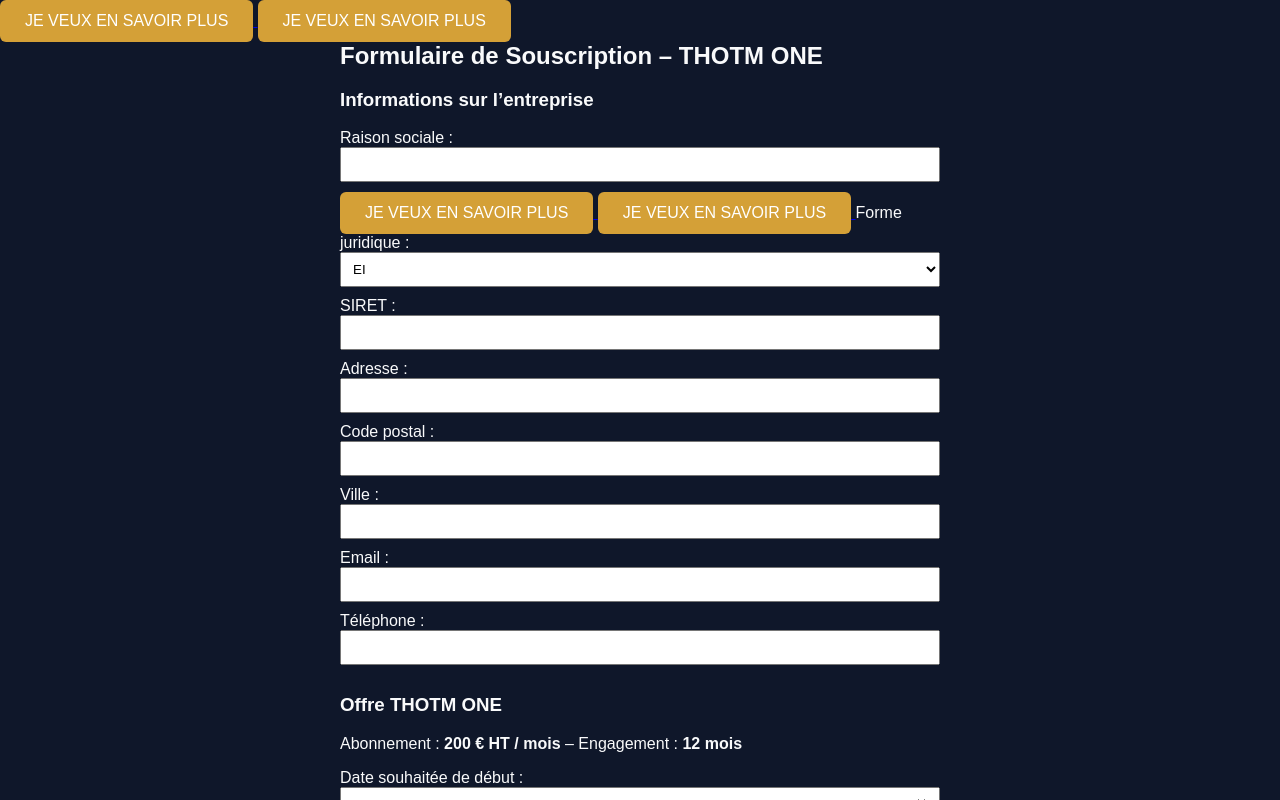
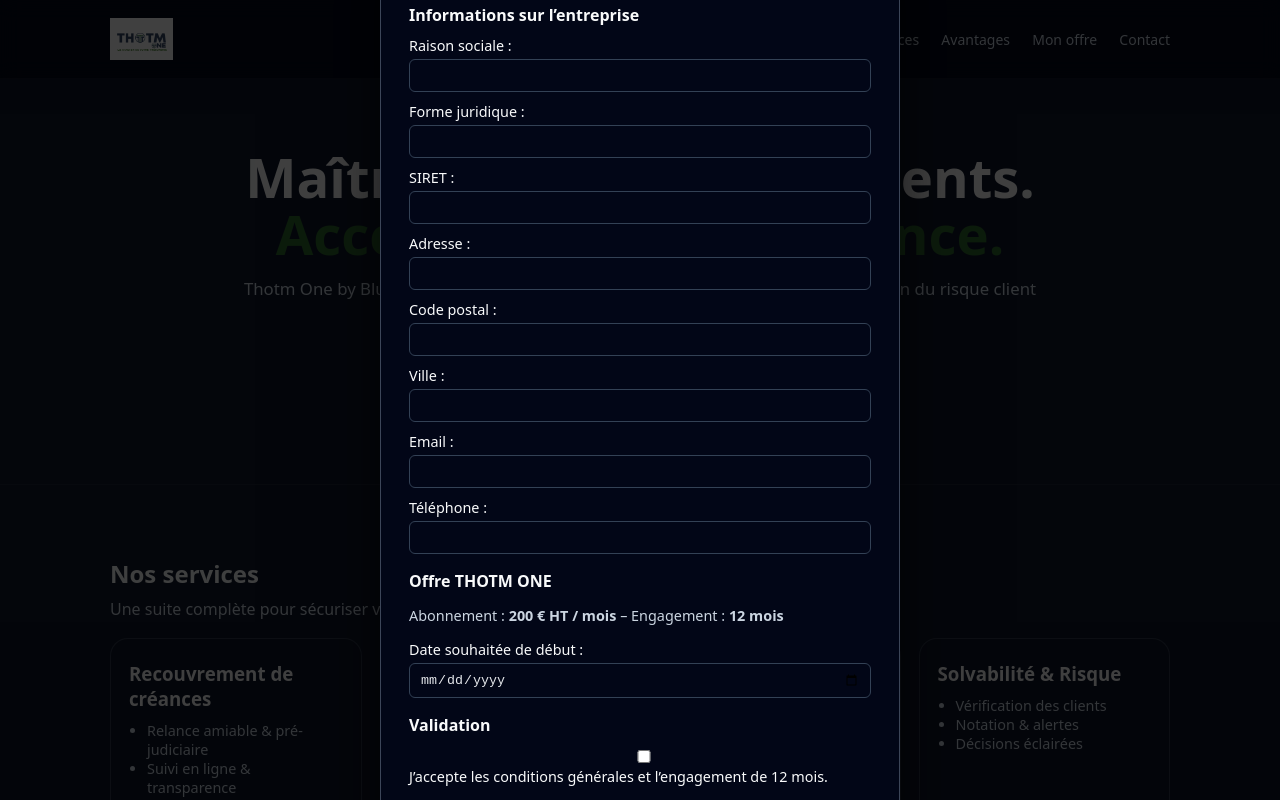
Before and after one commit to monzie185-glitch/thotmone-landing, a website: page index.html in a window 1280 px wide. Shown: the top 800 px of the page. Drawn offline with Linux system fonts and the light colour scheme.

Commit message:
Update index.html

```diff
--- a/index.html
+++ b/index.html
@@ -44,9 +44,8 @@
     @media(min-width:768px){.perks{grid-template-columns:repeat(2,1fr)}}
     .perk{background:rgba(15,23,42,0.9);border-radius:14px;padding:14px;border:1px solid rgba(148,163,184,0.25);font-size:0.95rem}
     .offers{grid-template-columns:repeat(1,1fr)}
-    @media(min-width:900px){.offers{grid-template-columns:repeat(3,1fr)}}
+    @media(min-width:900px){.offers{grid-template-columns:repeat(1,1fr)}}
     .offer{background:rgba(15,23,42,0.9);border-radius:18px;padding:18px;border:1px solid rgba(148,163,184,0.25);display:flex;flex-direction:column;gap:10px}
-    .offer.highlight{border-color:rgba(47,107,47,0.6);box-shadow:0 12px 30px rgba(47,107,47,0.25)}
     .offer p{color:var(--muted);font-size:0.95rem}
     .btn{display:inline-block;padding:12px 20px;border-radius:16px;text-decoration:none;font-weight:600;font-size:0.95rem;cursor:pointer;border:none}
     .btn.cta{background:var(--green);color:#fff;box-shadow:0 0 0 0 rgba(47,107,47,0.5);transition:box-shadow .2s ease,transform .06s ease,opacity .2s ease}
@@ -57,109 +56,83 @@
     .mail{color:#e5e7eb;text-decoration:none}
     .mail:hover{text-decoration:underline}
     footer{border-top:1px solid rgba(148,163,184,0.35);padding:24px 0;text-align:center;color:var(--muted);font-size:0.85rem}
+
+    /* Formulaire de souscription (overlay) */
+    .hidden{display:none}
+    .form-souscription{
+      position:fixed;
+      inset:0;
+      background:rgba(0,0,0,0.75);
+      display:flex;
+      align-items:center;
+      justify-content:center;
+      z-index:9999;
+    }
+    .form-souscription-inner{
+      background:#020617;
+      border-radius:16px;
+      padding:24px 28px;
+      max-width:520px;
+      width:90%;
+      color:#f9fafb;
+      box-shadow:0 20px 60px rgba(0,0,0,0.6);
+      position:relative;
+      border:1px solid rgba(148,163,184,0.4);
+    }
+    .form-souscription-inner h2{
+      margin-top:0;
+      margin-bottom:12px;
+    }
+    .form-souscription-inner h3{
+      margin-top:16px;
+      margin-bottom:8px;
+      font-size:1rem;
+    }
+    .form-souscription-inner label{
+      display:block;
+      margin-top:10px;
+      font-size:0.9rem;
+    }
+    .form-souscription-inner input,
+    .form-souscription-inner select{
+      width:100%;
+      padding:8px 10px;
+      margin-top:4px;
+      border-radius:6px;
+      border:1px solid #334155;
+      background:#020617;
+      color:#e5e7eb;
+    }
+    .form-souscription-inner p{
+      font-size:0.9rem;
+      color:var(--muted);
+    }
+    .form-souscription-inner button.btn-primary{
+      margin-top:18px;
+      width:100%;
+    }
+    .close-souscription{
+      position:absolute;
+      top:8px;
+      right:12px;
+      background:transparent;
+      border:none;
+      color:#e5e7eb;
+      font-size:20px;
+      cursor:pointer;
+    }
   </style>
 </head>
 <body>
-<a href="mailto:contact@thotmone.com">
-    <button style="
-        background:#d4a037;
-        color:white;
-        padding:12px 25px;
-        border:none;
-        border-radius:6px;
-        font-size:16px;
-        cursor:pointer;
-    ">
-        JE VEUX EN SAVOIR PLUS
-    </button>
-</a>
-<a href="mailto:contact@thotmone.com">
-    <button style="
-        background:#d4a037;
-        color:white;
-        padding:12px 25px;
-        border:none;
-        border-radius:6px;
-        font-size:16px;
-        cursor:pointer;
-    ">
-        JE VEUX EN SAVOIR PLUS
-    </button>
-</a>
-<form action="mailto:contact@thotmone.com" method="POST" enctype="text/plain" style="max-width:600px;margin:auto;font-family:Arial;">
-    <h2>Formulaire de Souscription – THOTM ONE</h2>
-
-    <h3>Informations sur l’entreprise</h3>
-    <label>Raison sociale :</label>
-    <input type="text" name="Raison sociale" required style="width:100%;padding:8px;margin-bottom:10px;">
-<a href="mailto:contact@thotmone.com">
-  <button style="background:#d4a037;color:white;padding:12px 25px;border:none;border-radius:6px;font-size:16px;cursor:pointer;">
-    JE VEUX EN SAVOIR PLUS
-  </button>
-</a>
-<a href="mailto:contact@thotmone.com">
-  <button style="background:#d4a037;color:white;padding:12px 25px;border:none;border-radius:6px;font-size:16px;cursor:pointer;">
-    JE VEUX EN SAVOIR PLUS
-  </button>
-</a>
-
-    <label>Forme juridique :</label>
-    <select name="Forme juridique" style="width:100%;padding:8px;margin-bottom:10px;">
-        <option>EI</option>
-        <option>SARL</option>
-        <option>SAS</option>
-        <option>SASU</option>
-        <option>EURL</option>
-        <option>Autre</option>
-    </select>
-
-    <label>SIRET :</label>
-    <input type="text" name="SIRET" style="width:100%;padding:8px;margin-bottom:10px;">
-
-    <label>Adresse :</label>
-    <input type="text" name="Adresse" style="width:100%;padding:8px;margin-bottom:10px;">
-
-    <label>Code postal :</label>
-    <input type="text" name="Code postal" style="width:100%;padding:8px;margin-bottom:10px;">
-
-    <label>Ville :</label>
-    <input type="text" name="Ville" style="width:100%;padding:8px;margin-bottom:10px;">
-
-    <label>Email :</label>
-    <input type="email" name="Email" required style="width:100%;padding:8px;margin-bottom:10px;">
-
-    <label>Téléphone :</label>
-    <input type="text" name="Téléphone" style="width:100%;padding:8px;margin-bottom:10px;">
-
-
-    <h3>Offre THOTM ONE</h3>
-    <p>Abonnement : <strong>200 € HT / mois</strong> – Engagement : <strong>12 mois</strong></p>
-
-    <label>Date souhaitée de début :</label>
-    <input type="date" name="Début abonnement" style="width:100%;padding:8px;margin-bottom:10px;">
-
-
-    <h3>Validation</h3>
-    <label>
-        <input type="checkbox" name="Acceptation" required>
-        J’accepte les conditions générales et l’engagement de 12 mois.
-    </label>
-
-    <br><br>
-    <button type="submit" style="background:#d4a037;color:white;padding:12px 20px;border:none;width:100%;font-size:16px;cursor:pointer;">
-        Envoyer ma souscription
-    </button>
-</form>
 
   <!-- HEADER -->
   <header>
     <div class="container" style="display:flex;align-items:center;justify-content:space-between;">
-      <!-- TON LOGO fonctionne à cette adresse -->
       <img src="/logo-thotm-one.jpg" alt="Thotm One by Blu Pay" class="logo" />
       <nav>
         <a href="#services">Services</a>
         <a href="#avantages">Avantages</a>
-        <a href="#offres">Offres</a>
+        <a href="#offres">Mon offre</a>
         <a href="#contact">Contact</a>
       </nav>
     </div>
@@ -174,7 +147,8 @@
           Thotm One by Blu Pay simplifie le recouvrement, l'émission des factures et la gestion du risque client —
           pour une trésorerie saine, durable et maîtrisée.
         </p>
-        <a class="btn cta" href="#contact">Demander une démo</a>
+        <!-- CTA HERO => SOUSCRIRE + ouverture du formulaire -->
+        <button class="btn cta btn-souscrire">Souscrire</button>
         <ul class="bullets">
           <li>Approche courtoise & efficace</li>
           <li>Outils digitaux performants</li>
@@ -238,26 +212,39 @@
       </div>
     </section>
 
-    <!-- OFFRES -->
+    <!-- MON OFFRE -->
     <section id="offres" class="section">
       <div class="container">
-        <h2>Nos offres</h2>
-        <div class="grid offers">
-          <article class="offer">
-            <h3>Thotm Cash</h3>
-            <p>Self-service • Accès illimité aux outils • Coût fixe selon CA</p>
-            <a class="btn ghost" href="#contact">Essayer</a>
-          </article>
-          <article class="offer highlight">
-            <h3>Thotm Expert</h3>
-            <p>Accompagnement complet • Interlocuteur dédié • Pré-judiciaire</p>
-            <a class="btn cta" href="#contact">Parler à un expert</a>
-          </article>
-          <article class="offer">
-            <h3>Billing & Factoring</h3>
-            <p>Externalisation totale • Intégration comptable • Encaissement accéléré</p>
-            <a class="btn ghost" href="#contact">Obtenir un devis</a>
-          </article>
+        <h2>Mon offre</h2>
+        <div class="offer">
+          <p>🚀 <strong>THOTM ONE – Optimisez votre trésorerie. Simplifiez votre recouvrement.</strong></p>
+
+          <p>
+            Dirigeants de <strong>TPE / PME / Artisans / Indépendants</strong>,<br>
+            vos impayés pèsent sur votre trésorerie ?
+          </p>
+
+          <p>
+            ➡️ <strong>Thotm One</strong> met à votre disposition un <strong>Credit Manager dédié</strong>, expert en recouvrement et en optimisation financière.<br>
+            Il vous accompagne chaque mois pour :
+          </p>
+
+          <ul>
+            <li>✅ Récupérer vos impayés plus vite</li>
+            <li>✅ Mettre en place les bons réflexes de gestion</li>
+            <li>✅ Libérer votre trésorerie</li>
+          </ul>
+
+          <p>
+            💼 <strong>Abonnement : 200 € TTC / mois</strong><br>
+            📅 <strong>Engagement : 12 mois</strong><br>
+            🤝 <strong>Un service humain, réactif et 100% clé en main</strong>
+          </p>
+
+          <p>🔗 Rejoignez les entreprises qui reprennent le contrôle de leur trésorerie dès aujourd’hui !</p>
+
+          <!-- CTA SOUSCRIRE -->
+          <button class="btn cta btn-souscrire">Souscrire</button>
         </div>
       </div>
     </section>
@@ -270,10 +257,62 @@
           15 rue de Châteauroux, 87100 Limoges<br/>
           <a class="mail" href="mailto:contact@thotmone.com">contact@thotmone.com</a>
         </p>
-        <a class="btn cta" href="mailto:contact@thotmone.com">Écrire un email</a>
+        <a class="btn ghost" href="mailto:contact@thotmone.com">Écrire un email</a>
       </div>
     </section>
   </main>
+
+  <!-- OVERLAY FORMULAIRE DE SOUSCRIPTION -->
+  <div id="form-souscription-wrapper" class="form-souscription hidden">
+    <div class="form-souscription-inner">
+      <button class="close-souscription" aria-label="Fermer le formulaire">×</button>
+      <h2>Souscription – THOTM ONE</h2>
+
+      <form id="form-souscription" action="mailto:contact@thotmone.com" method="POST" enctype="text/plain">
+        <h3>Informations sur l’entreprise</h3>
+
+        <label>Raison sociale :</label>
+        <input type="text" name="Raison sociale" required>
+
+        <label>Forme juridique :</label>
+        <input type="text" name="Forme juridique">
+
+        <label>SIRET :</label>
+        <input type="text" name="SIRET">
+
+        <label>Adresse :</label>
+        <input type="text" name="Adresse">
+
+        <label>Code postal :</label>
+        <input type="text" name="Code postal">
+
+        <label>Ville :</label>
+        <input type="text" name="Ville">
+
+        <label>Email :</label>
+        <input type="email" name="Email" required>
+
+        <label>Téléphone :</label>
+        <input type="text" name="Téléphone">
+
+        <h3>Offre THOTM ONE</h3>
+        <p>Abonnement : <strong>200 € HT / mois</strong> – Engagement : <strong>12 mois</strong></p>
+
+        <label>Date souhaitée de début :</label>
+        <input type="date" name="Début abonnement">
+
+        <h3>Validation</h3>
+        <label>
+          <input type="checkbox" name="Acceptation" required>
+          J’accepte les conditions générales et l’engagement de 12 mois.
+        </label>
+
+        <button type="submit" class="btn cta btn-primary">
+          Envoyer ma souscription
+        </button>
+      </form>
+    </div>
+  </div>
 
   <!-- FOOTER -->
   <footer>
@@ -282,5 +321,34 @@
     </div>
   </footer>
 
+  <!-- SCRIPT OUVERTURE / FERMETURE FORMULAIRE -->
+  <script>
+    document.addEventListener('DOMContentLoaded', function () {
+      const souscrireButtons = document.querySelectorAll('.btn-souscrire');
+      const formWrapper = document.getElementById('form-souscription-wrapper');
+      const closeBtn = document.querySelector('.close-souscription');
+
+      if (souscrireButtons && formWrapper) {
+        souscrireButtons.forEach(function (btn) {
+          btn.addEventListener('click', function (e) {
+            e.preventDefault();
+            formWrapper.classList.remove('hidden');
+          });
+        });
+      }
+
+      if (closeBtn && formWrapper) {
+        closeBtn.addEventListener('click', function () {
+          formWrapper.classList.add('hidden');
+        });
+
+        formWrapper.addEventListener('click', function (e) {
+          if (e.target === formWrapper) {
+            formWrapper.classList.add('hidden');
+          }
+        });
+      }
+    });
+  </script>
 </body>
 </html>
```
